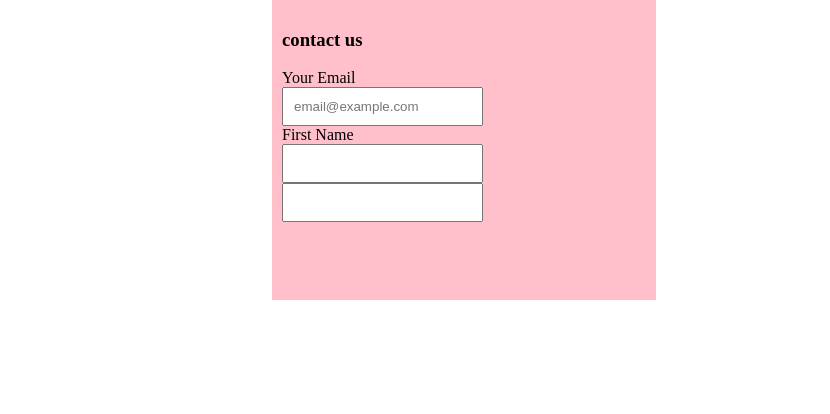
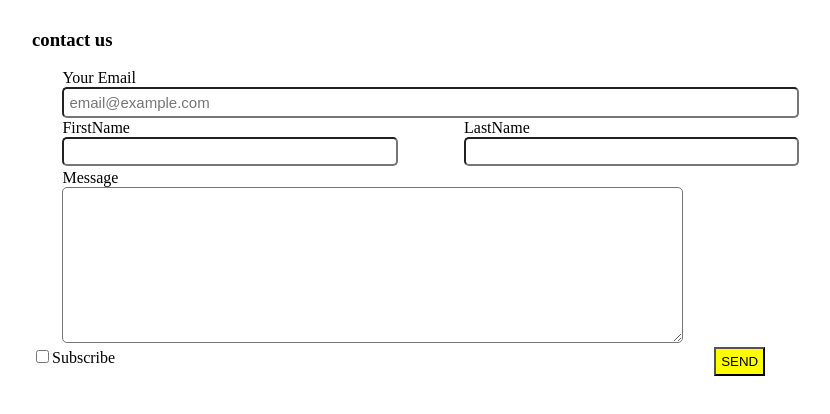
Before and after one commit to lucask04177/codingapple, a plain HTML site: page input.html in a window 1280 px wide. Shown: the whole page, without its empty margins (176-1006 px from the left). Drawn offline with Linux system fonts and the light colour scheme.

Commit message:
Add files via upload

```diff
--- a/input.css
+++ b/input.css
@@ -7,31 +7,76 @@ div {
 }
 
 .contact-box {
-    width: 30%;
+    width: 80%;
     height: 300px;
-    background: pink;
     padding: 10px;
     display: block;
     margin-left: auto;
     margin-right: auto;
+    position: relative;
 }
 
-input {
-    padding: 10px;
+.email-input {
+    width: 80%;
+    height: 50px;
+    margin: auto;
 }
 
-.center {
-    display: block;
-    margin-left: auto;
-    margin-right: auto;
+.name-input {
+    width: 100%;
+    margin: auto;
+    display: flex;
+    justify-content: center;
 }
 
-
-.email-form {
-    margin: auto;
-    width: 100%;
+.firstname-input {
+    width: 40%;
+    height: 50px;
+    float: left;
 }
 
-.name-form {
-    width: 20%;
+.lastname-input {
+    width: 40%;
+    height: 50px;
+    float: left;
 }
+
+.message-input {
+    width: 80%;
+    margin: auto;
+    clear: both;
+}
+
+input[type=email] {
+    font-size: 15px;
+    border-radius: 5px;
+    width: 90%;
+    padding: 5px;
+}
+
+input[type=text] {
+    width: 80%;
+    border-radius: 5px;
+    padding: 5px;
+}
+
+.checkbox-button {
+    width: 80%;
+    position: relative;
+}
+
+textarea {
+    border-radius: 5px;
+}
+
+.checkbox {
+    float: left;
+    position: absolute;
+    left: 70px;
+}
+
+button {
+    background: yellow;
+    padding: 5px;
+    float: right;
+}
--- a/input.html
+++ b/input.html
@@ -11,21 +11,40 @@
 
 <body>
     <div class="contact-box">
-        <h3>contact us</h3>
-        <div class="center">
-            <div class="email-form">
-                <span>Your Email</span>
+        <h3 style="margin-left: 70px;">contact us</h3>
+        <div class="email-input">
+            <form>
+                <span>Your Email</span><br>
+                <input type="email" placeholder="email@example.com">
+            </form>
+        </div>
+        <div class="name-input">
+            <div class="firstname-input">
                 <form>
-                    <input type="email" placeholder="email@example.com">
+                    <span>FirstName</span><br>
+                    <input type="text">
+                </form>
+            </div>
+            <div class="lastname-input">
+                <form>
+                    <span>LastName</span><br>
+                    <input type="text">
                 </form>
             </div>
         </div>
-        <div class="name-form">
-            <span>First Name</span>
+        <div class="message-input">
             <form>
-                <input type="text">
-                <input type="text">
+                <span>Message</span><br>
+                <textarea rows="10" cols="75%"></textarea>
             </form>
+        </div>
+        <div class="checkbox-button">
+            <div class="checkbox">
+                <input type="checkbox"><span>Subscribe</span>
+            </div>
+            <div class="button">
+                <button>SEND</button>
+            </div>
         </div>
     </div>
 </body>
--- /dev/null
+++ b/input2.css
@@ -0,0 +1,44 @@
+div, input, textarea {
+    box-sizing: border-box;
+}
+
+.black-form {
+    background-color: black;
+    padding: 10px;
+}
+
+.white-form {
+    background-color: white;
+    padding: 40px;
+    width: 80%;
+    max-width: 600px;
+    margin: auto;
+}
+
+.contact-title {
+    width: 100%;
+}
+
+.w-100 {
+    width: 100%;
+    padding: 5px;
+}
+
+.w-50 {
+    width: 50%;
+    float: left;
+    padding: 5px;
+}
+
+.email-input {
+    font-size: 20px;
+}
+
+input[type=text] {
+    width: 100%;
+    padding: 5px;
+}
+
+.message-height {
+    padding: 30px;
+}
```
Also changed, not shown: input2.html (added, +47 -0 lines).
